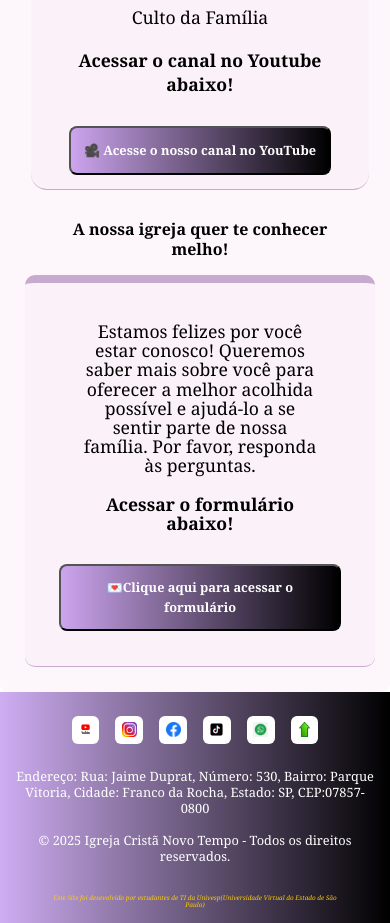
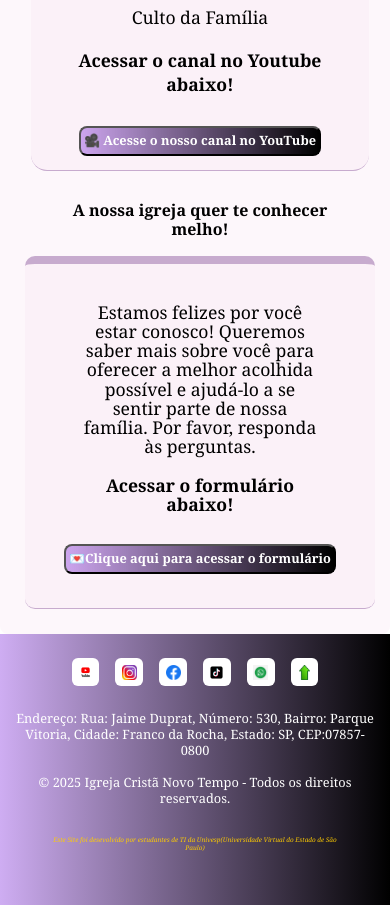
Before and after one commit to MariaaPcsa/projetointegrador3comreact, a React (Vite) app: page / in a window 390 px wide. Shown: the part 1620-2543 px from the top of the page. Built offline with nearby package versions, Linux system fonts and the light colour scheme.

Commit message:
Efetuado correção no css,

```diff
--- a/src/components/css/home.css
+++ b/src/components/css/home.css
@@ -203,13 +203,13 @@
     .button-link-google
     {
       font-size: 0.8rem;
-      padding: 0.8rem;
+      padding: 0.2rem;
 
     }
 
     .button-link-youtube {
       font-size: 0.8rem;
-      padding: 0.8rem;
+      padding: 0.2rem;
 
     }
 
```
